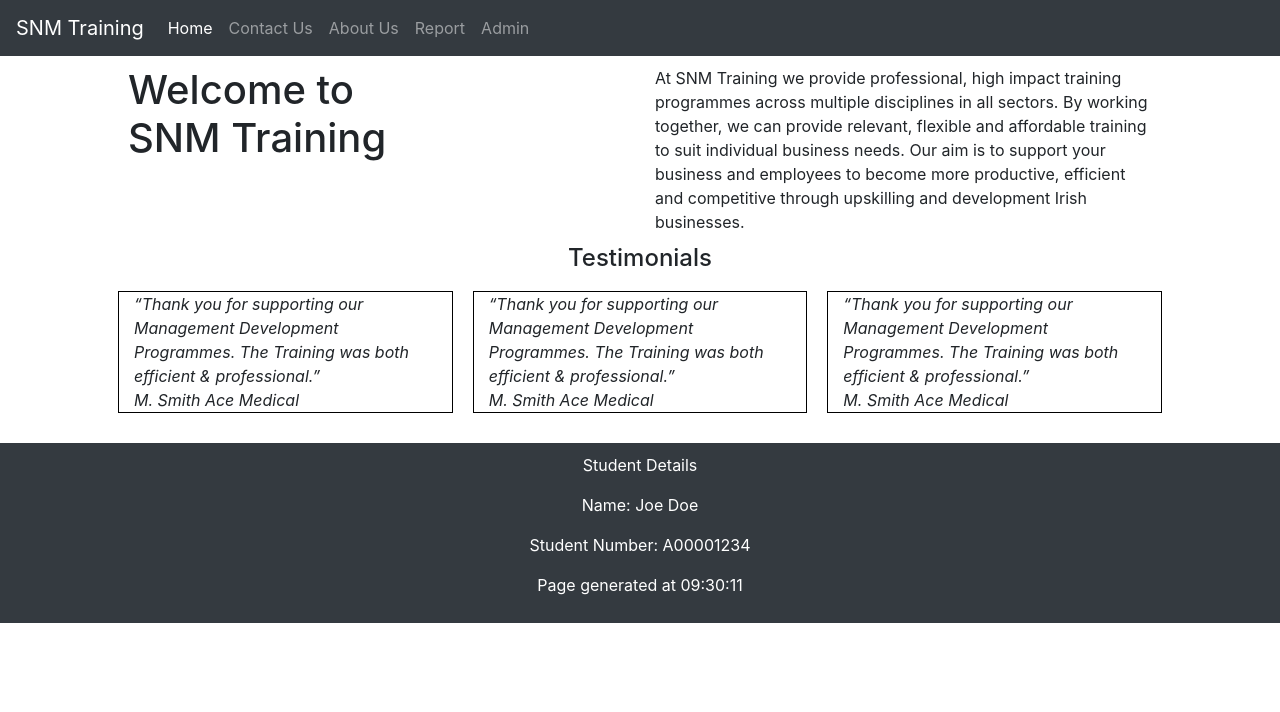
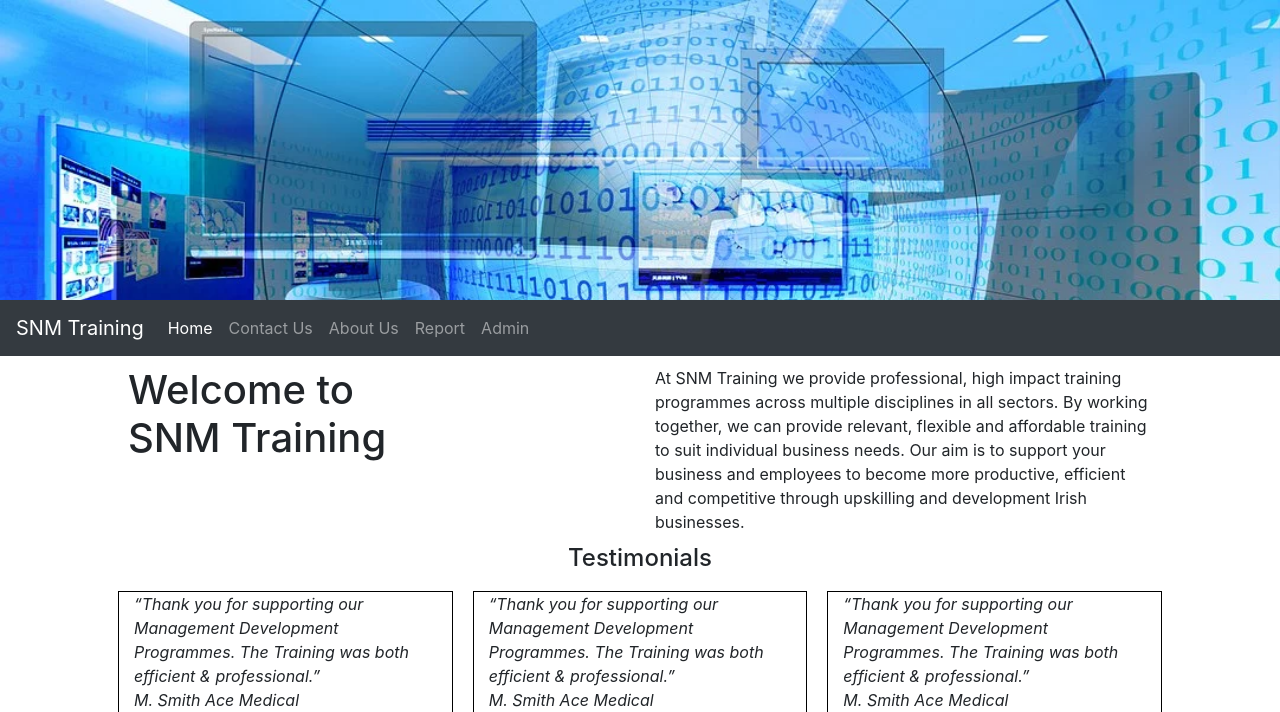
Before and after one commit to a00277712/SNM-Training, a CodeIgniter app: page /snm-training/index.php/home/index in a window 1280 px wide. Shown: the top 712 px of the page. Before the commit the page ends 623 px from the top, so only its background shows below. Run offline with CodeIgniter, Linux system fonts and the light colour scheme; some libraries are stand-ins or nearby versions.

Commit message:
Header banner

```diff
--- a/application/views/layout/header.php
+++ b/application/views/layout/header.php
@@ -9,6 +9,9 @@
 </head>
 <body>
     <header>
+      <div class="banner-img">
+        <img src="<?php echo base_url(); ?>img/banner.webp" alt="banner">
+      </div>
       <nav class="navbar navbar-expand-lg navbar-dark bg-dark">
         <a class="navbar-brand" href="<?=site_url('home')?>">SNM Training</a>
         <button class="navbar-toggler" type="button" data-toggle="collapse" data-target="#navbarSupportedContent" aria-controls="navbarSupportedContent" aria-expanded="false" aria-label="Toggle navigation">
```
Lines whose indentation alone changed are shown as unchanged.
